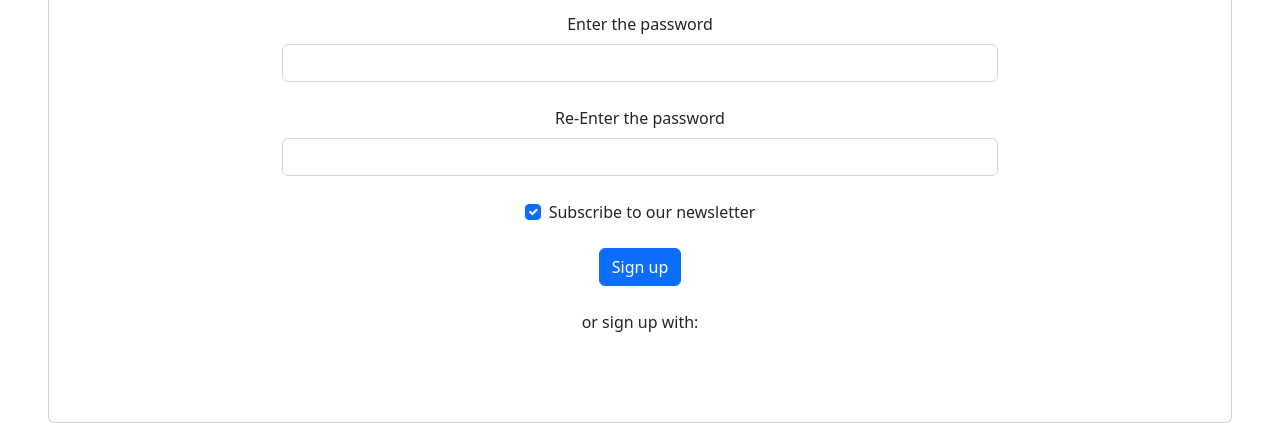
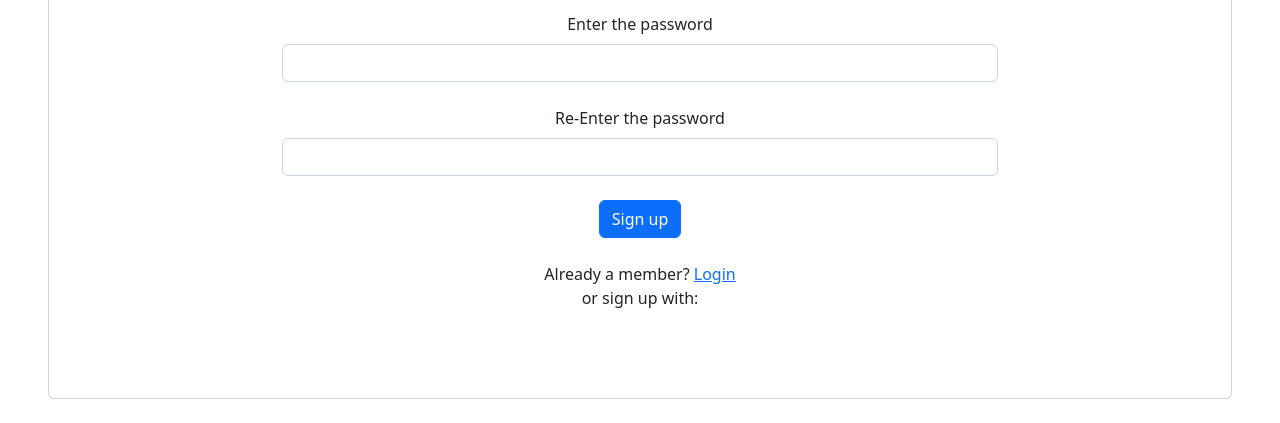
Before and after one commit to haxhex/AttendanceSystem, a Django app: template base/templates/base/sign-up.html in a window 1280 px wide. Shown: the part 511-934 px from the top of the page. After the commit the page ends 910 px from the top, so only its background shows below. Run offline with Django 4.2, Linux system fonts and the light colour scheme; the template is opened without the code that fills it, so the values that code supplies are empty.

Commit message:
switching between sign-up & sign in

```diff
--- a/base/templates/base/log-in.html
+++ b/base/templates/base/log-in.html
@@ -77,6 +77,12 @@
                 <button type="submit" class="btn btn-primary btn-block mb-4">
                   Log in
                 </button>
+
+                <!-- switch to sign up-->
+                <br />
+                Don't have an account?
+                <a href="{% url 'login' %}">Sign Up</a>
+                <br />
                 </div>
               </form>
             </div>
--- a/base/templates/base/sign-up.html
+++ b/base/templates/base/sign-up.html
@@ -96,24 +96,16 @@
                   />
                 </div>
 
-                <!-- Checkbox -->
-                <div class="form-check d-flex justify-content-center mb-4">
-                  <input
-                    class="form-check-input me-2"
-                    type="checkbox"
-                    value=""
-                    id="form2Example33"
-                    checked
-                  />
-                  <label class="form-check-label" for="form2Example33">
-                    Subscribe to our newsletter
-                  </label>
-                </div>
-
                 <!-- Submit button -->
                 <button type="submit" class="btn btn-primary btn-block mb-4">
                   Sign up
                 </button>
+
+                <!-- switch to login-->
+                <br />
+                Already a member?
+                <a href="{% url 'login' %}">Login</a>
+                <br />
 
                 <!-- Register buttons -->
                 <div class="text-center">
```
